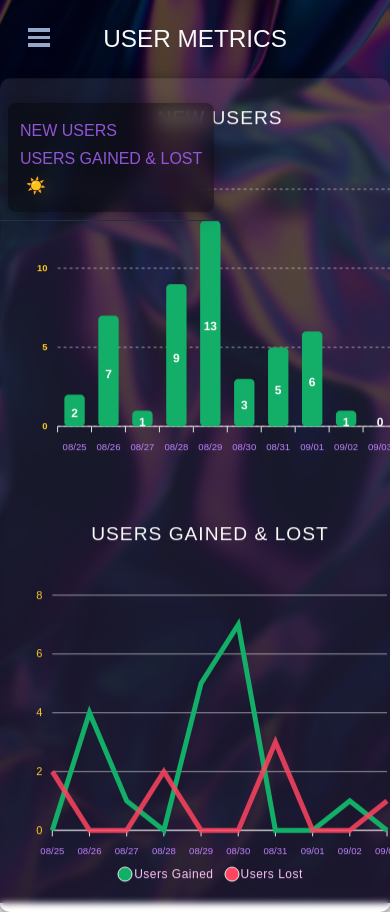
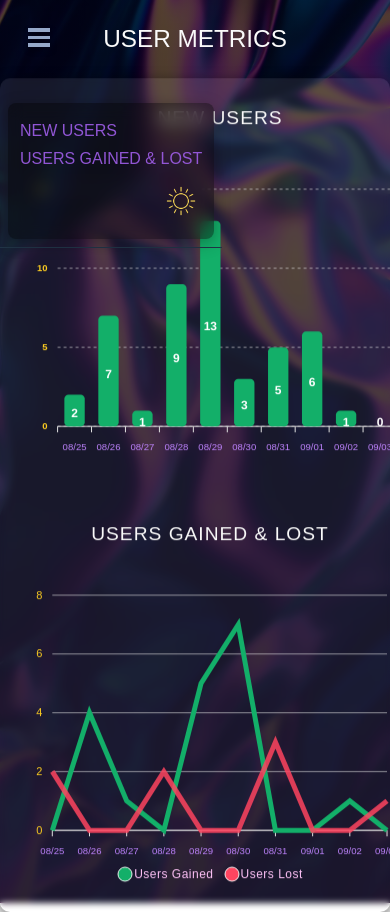
Before and after one commit to alissatroiano/Trend-Tracker, a React (Vite) app: page / in a window 390 px wide. Both pictures are taken after a click on the button 39 px from the left and 37 px from the top of the page. Shown: the top 912 px of the page. Built offline with nearby package versions, Linux system fonts and the light colour scheme; a web font is replaced by a local one.

Commit message:
Style navbar mobile dark mode toggle

```diff
--- a/src/components/Navigation/Navigation.css
+++ b/src/components/Navigation/Navigation.css
@@ -105,7 +105,7 @@ body.dark .mobile-dropdown {
 
 body.light .mobile-dropdown {
   background: rgba(255, 255, 255, 0.125);
-  padding-bottom: 30px;
+  padding-bottom: 50px;
 }
 
 .mobile-dropdown ul {
@@ -190,6 +190,19 @@ button#darkModeToggle {
 
 }
 
+.mobile-toggle {
+  max-width: 30px;
+  height: auto;
+}
+
+button.toggle-mobile {
+  text-align: right;
+  display: flex;
+  align-items: end;
+  justify-content: end;
+  float: inline-end;
+  margin: 10px auto;
+}
 
 /* tablets and up */
 @media (min-width: 640px) {
--- a/src/components/Navigation/Navigation.tsx
+++ b/src/components/Navigation/Navigation.tsx
@@ -95,9 +95,11 @@ const Navigation: React.FC<NavProps> = ({ darkMode, setDarkMode }) => {
               <li>
                 <button
                   onClick={() => setDarkMode(!darkMode)}
-                  className="w-full text-left block px-3 py-2 rounded-md text-base font-medium bg-gray-800 text-gray-200 hover:bg-gray-700"
+                  className="text-left block px-3 py-2 rounded-md text-base font-medium bg-gray-800 text-gray-200 hover:bg-gray-700 toggle-mobile"
                 >
-                  {darkMode ? "☀️" : "🌙"}
+                   <img className='img img-fluid mobile-toggle'
+      src={darkMode ? "/light-mode.png" : "/dark-mode.png"}
+      alt="toggle dark mode"></img>
                 </button>
               </li>
             </ul>
```
